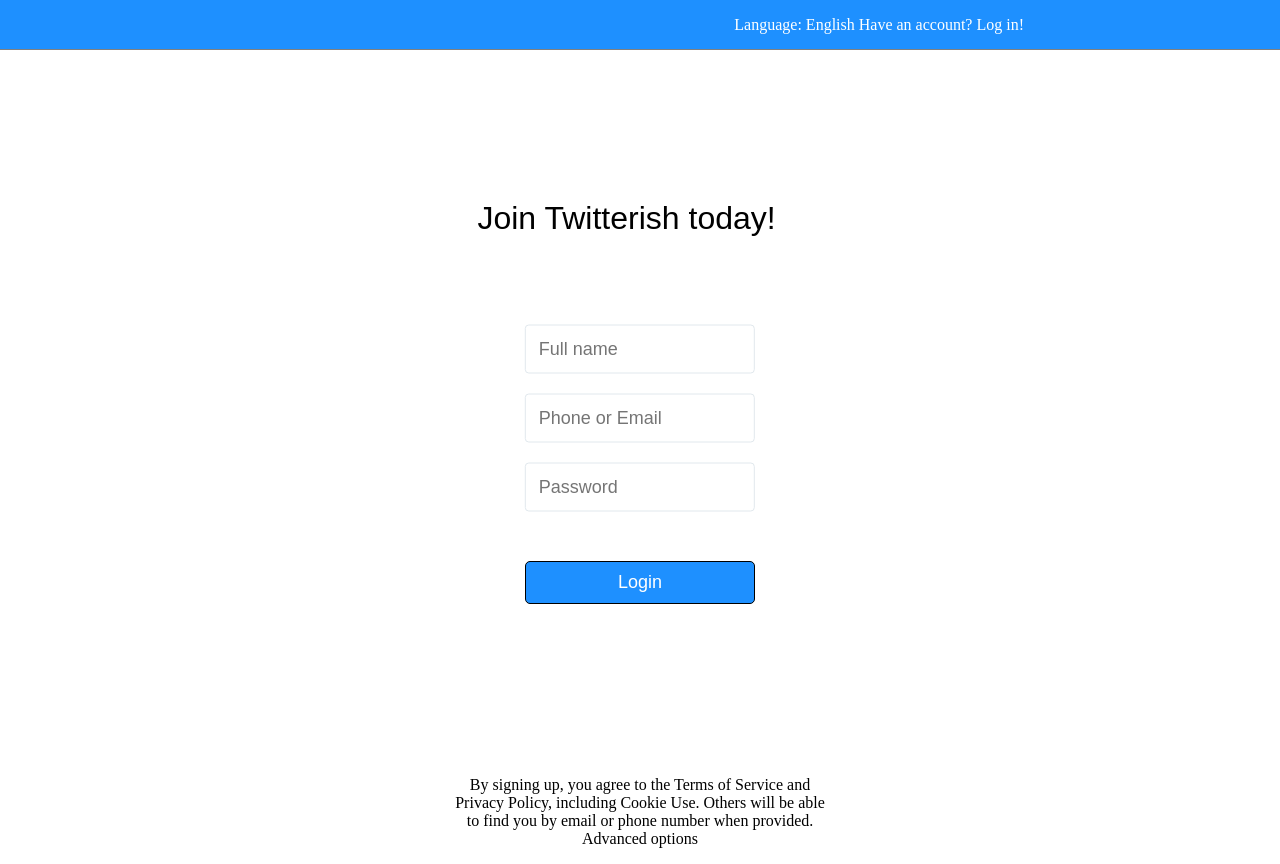
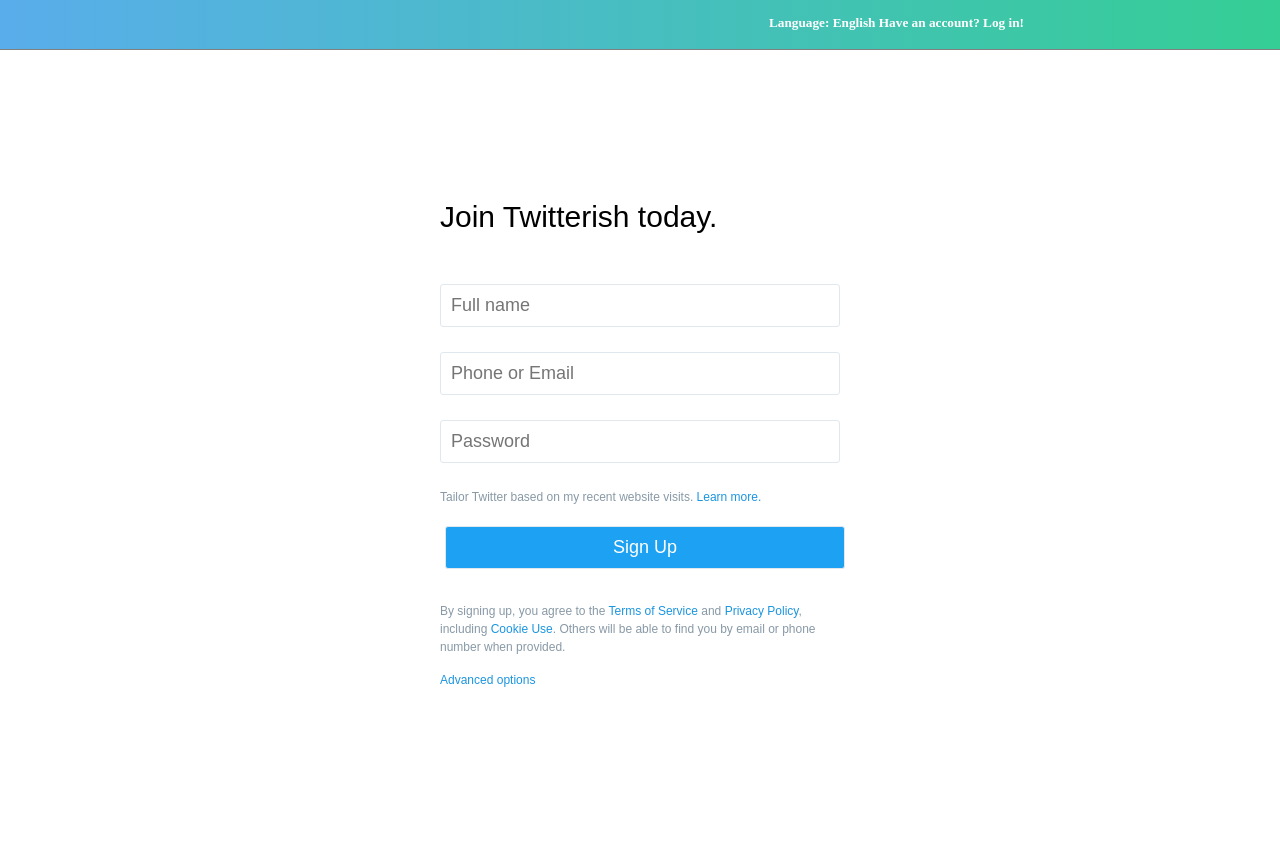
Before and after one commit to Desimor/twitter_clone, a website: page public/html/signup.html in a window 1280 px wide. After the commit the page ends 800 px from the top, so only its background shows below. Drawn offline with Linux system fonts and the light colour scheme; files that its build step writes are made by us from their sources.

Commit message:
Have changed the gradient in the topbar. Changed font weidght, color, and style to match. Then placed all links and changed decorations of links. Also perfectly aligned forms and text to the left.

```diff
--- a/public/css/signup.css
+++ b/public/css/signup.css
@@ -5,23 +5,30 @@ html, body {
 * {
     box-sizing: border-box;
     text-align: center;
+    margin: 0;
 }
 
 h1 {
     font-family: Ariel, sans-serif;
     margin: 0px;
-    font-weight: 300;
+    font-weight: 200;
+    text-align: left;
+    font-size: 30px;
 }
 
 .topbar {
     background: dodgerblue;
     border-bottom: 1px solid gray;
+    box-shadow: none;
     position: relative;
     display: inline-block;
-    margin: 0px;
     width: 100%;
     height: 50px;
     color: white;
+}
+
+.grad {
+    background: linear-gradient(to right, #59adeb, #35ce95);
 }
 
 .textalign {
@@ -34,52 +41,62 @@ h1 {
     top: 60%;
     left: 50%;
     transform: translate(-50%, -50%);
-    width: 30%;
+    width: 400px;
     height: 70%;
 }
 
 .childhead {
     position: relative;
+    height:0%;
 }
 
 .childbody {
     position: relative;
-    top: 20%;
+    top: 15%;
 }
 
 .childfeet {
     width: 100%;
-    position: absolute;
-    top: 100%;
-    left: 50%;
-    transform: translateX(-50%);
+    position: relative;
+    top: 20%;
 }
 
 .disblock {
-    display: block;
+    display: inline-block;
     position: relative;
-    top: 50%;
-    left: 50%;
-    transform: translate(-50%, -50%);
-    margin-bottom: 20px;
+    margin-bottom: 25px;
     border: 1px solid #e1e8ed;
     font-size:18px;
-    border-radius: 4px;
+    border-radius: 3px;
     color:gray;
-    padding: 13px;
-    width: 60%;
+    padding: 10px;
+    width: 100%;
     text-align: left;
 }
 
+p {
+    font-size: 12px;
+    margin-bottom: 15px;
+    text-align: left;
+    line-height: 18px;
+    font-family: Arial,sans-serif;
+    color: #8899a6;
+}
+
+h5 {
+    margin-top: 15px;
+}
+
 button {
-    background: dodgerblue;
-    width: 60%;
-    border: 1px solid black;
+    background: #1da1f2;
+    width: 100%;
+    border: 1px solid #e1e8ed;
+    box-shadow: none;
     display: inline-block;
     padding: 10px;
     margin: 5px;
     text-align: center;
-    border-radius: 5px;
+    border-radius: 3px;
     text-decoration: none;
     color: white;
     font-weight: 200;
@@ -87,5 +104,10 @@ button {
 }
 
 header {
-    width: 93%;
+    width: 100%;
 }
+
+a {
+    text-decoration: none;
+    color: #1b95e0;
+}
--- a/public/html/signup.html
+++ b/public/html/signup.html
@@ -10,27 +10,29 @@
 </head>
 
 <body>
-    <header class="topbar">
+    <header class="topbar grad">
         <div class="textalign">
-            <p>Language: English   Have an account? Log in!</p>
+            <h5>Language: English   Have an account? Log in!</h5>
         </div>
     </header>
     <div class="parentbox">
         <header class="childhead">
-            <h1>Join Twitterish today!</h1>
+            <h1>Join Twitterish today.</h1>
         </header>
+        <div class="clear"></div>
         <main class="childbody">
             <form action="/login" method="GET">
                 <input id="full-name" type="text" autocomplete="off" value="" name="user[name]" maxlength="20" aria-required="true" placeholder="Full name" class="disblock"
                 />
                 <input id="email" type="text" autocomplete="off" value="" name="user[email]" aria-required="true" placeholder="Phone or Email" class="disblock">
                 <input id="password" type="password" value="" name="user[user_password]" aria-required="true" placeholder="Password" class="disblock">
-                <button type="submit">Login</button>
+                <p>Tailor Twitter based on my recent website visits. <a href="#">Learn more.</a></p>
+                <button type="submit">Sign Up</button>
             </form>
         </main>
         <footer class="childfeet">
-            <p>By signing up, you agree to the Terms of Service and Privacy Policy, including Cookie Use. Others will be able to find you by email or phone number when provided.
-Advanced options</p>
+            <p>By signing up, you agree to the <a href="#">Terms of Service</a> and <a href="#">Privacy Policy</a>, including <a href="#">Cookie Use</a>. Others will be able to find you by email or phone number when provided.</p>
+<p><a href="#">Advanced options</a></p>
         </footer>
     </div>
 </body>
```
Also changed, not shown: 1 other file.
